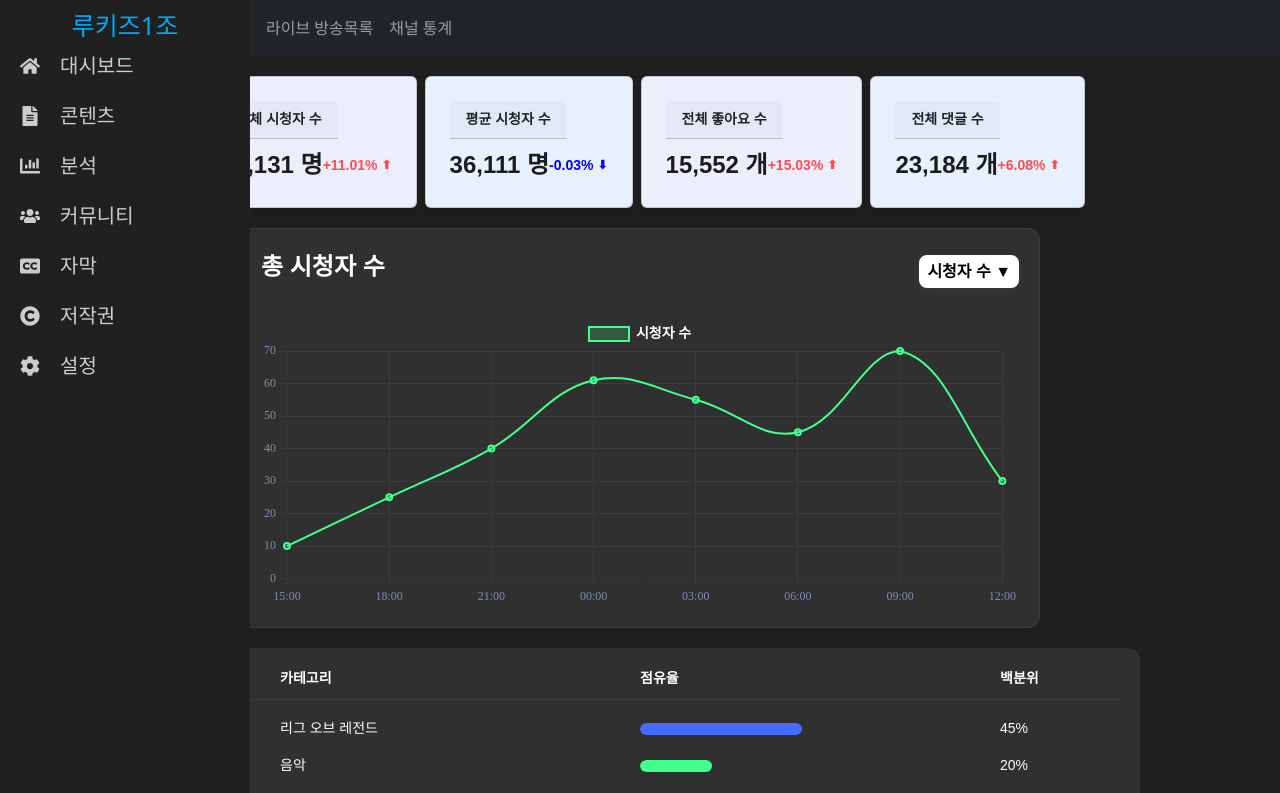
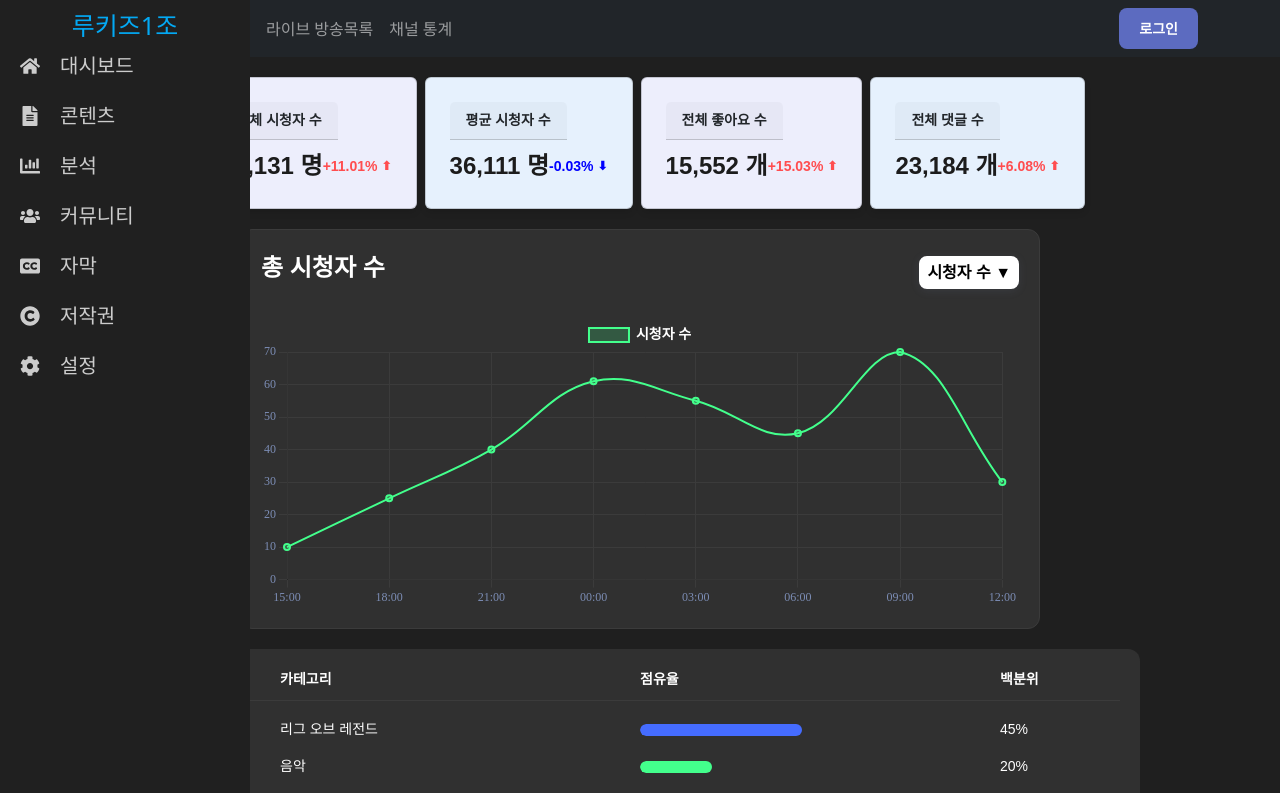
Before and after one commit to SK-Control-system/Front_React, a React (Create React App) app: page / in a window 1280 px wide. Shown: the top 793 px of the page. Built offline with nearby package versions, Linux system fonts and the light colour scheme.

Commit message:
구글 로그인 구현

```diff
--- a/public/index.html
+++ b/public/index.html
@@ -24,7 +24,20 @@
       work correctly both with client-side routing and a non-root public URL.
       Learn how to configure a non-root public URL by running `npm run build`.
     -->
+
+    <!-- Content Security Policy -->
+    <meta
+      http-equiv="Content-Security-Policy"
+      content="default-src 'self';
+               script-src 'self' 'unsafe-inline' 'unsafe-eval' https://*.google.com https://*.gstatic.com https://apis.google.com;
+               frame-src 'self' https://*.google.com https://accounts.google.com;
+               connect-src 'self' https://*.google.com https://accounts.google.com;
+               style-src 'self' 'unsafe-inline' https://*.google.com;
+               img-src 'self' data: https://*.google.com https://*.gstatic.com;"
+    />
+
     <title>React App</title>
+    <script src="https://accounts.google.com/gsi/client" async defer></script>
   </head>
   <body>
     <noscript>You need to enable JavaScript to run this app.</noscript>
--- a/src/App.js
+++ b/src/App.js
@@ -8,8 +8,9 @@ import ChannelAnalyticsPage from "./component/channel/ChannelAnalyticsPage";
 import "bootstrap/dist/css/bootstrap.min.css";
 import "./App.css";
 import LiveBroadcastPage from "./component/page/LiveBroadcastPage";
-import { WebSocketProvider } from "./provider/websocketContext";
 import { UserProvider } from "./provider/UserContext";
+import { WebSocketProvider } from "./provider/WebSocketContext";
+
 function App() {
   const stats = {
     totalViewers: 72131,
@@ -63,29 +64,6 @@ function App() {
     },
   ];
 
-  const handleGoogleLogin = async () => {
-    try {
-      // Google 로그인 요청
-      const auth2 = window.gapi.auth2.getAuthInstance();
-      const googleUser = await auth2.signIn();
-      const idToken = googleUser.getAuthResponse().id_token;
-
-      // 백엔드 API 호출
-      const response = await fetch(`https://${process.env.REACT_APP_BACKEND_POD_URL}/login`, {
-        method: "POST",
-        headers: {
-          "Content-Type": "application/json",
-          Authorization: `Bearer ${idToken}`,
-        },
-      });
-      const data = await response.json();
-
-      sessionStorage.setItem('userId', data.body.userId);
-    } catch (error) {
-      console.error('로그인 중 오류 발생:', error)
-    }
-  };
-
   return (
     <UserProvider>
       <WebSocketProvider>
--- /dev/null
+++ b/src/component/ShareComponent/NavbarComponent.css
@@ -0,0 +1,35 @@
+.auth-buttons {
+  display: flex;
+  align-items: center;
+  gap: 10px;
+}
+
+.auth-btn {
+  padding: 10px 20px;
+  border: none;
+  border-radius: 8px;
+  font-size: 14px;
+  font-weight: bold;
+  cursor: pointer;
+  transition: all 0.3s ease;
+}
+
+.login-btn {
+  background-color: #5c6bc0;
+  color: #fff;
+}
+
+.login-btn:hover {
+  background-color: #3d4e99;
+  box-shadow: 0 4px 8px rgba(0, 0, 0, 0.2);
+}
+
+.logout-btn {
+  background-color: #f44336;
+  color: #fff;
+}
+
+.logout-btn:hover {
+  background-color: #c62828;
+  box-shadow: 0 4px 8px rgba(0, 0, 0, 0.2);
+}
--- a/src/component/ShareComponent/NavbarComponent.js
+++ b/src/component/ShareComponent/NavbarComponent.js
@@ -1,22 +1,90 @@
+import { useEffect } from 'react';
 import Container from 'react-bootstrap/Container';
 import Nav from 'react-bootstrap/Nav';
 import Navbar from 'react-bootstrap/Navbar';
 import { Link } from "react-router-dom";
+import { useUser } from '../../provider/UserContext';
+import "./NavbarComponent.css"
+
 function NavbarComponent() {
+  const { userId, setUserId } = useUser();
+
+  useEffect(() => {
+    // 스크립트 로드 완료 확인을 위한 함수
+    const initializeGoogleSignIn = () => {
+      if (window.google) {
+        try {
+          window.google.accounts.id.initialize({
+            client_id: process.env.REACT_APP_GOOGLE_CLIENT_ID,
+            callback: handleCredentialResponse
+          });
+        } catch (error) {
+          console.error('Google Sign-In 초기화 오류:', error);
+        }
+      }
+    };
+
+    // 스크립트 로드 상태 확인
+    if (document.readyState === 'complete') {
+      initializeGoogleSignIn();
+    } else {
+      window.addEventListener('load', initializeGoogleSignIn);
+      return () => window.removeEventListener('load', initializeGoogleSignIn);
+    }
+  }, []);
+
+  const handleCredentialResponse = async (response) => {
+    try {
+      // 백엔드 API 호출
+      const res = await fetch(`https://${process.env.REACT_APP_BACKEND_POD_URL}/login`, {
+        method: "POST",
+        headers: {
+          "Content-Type": "application/json",
+          Authorization: `Bearer ${response.credential}`,
+        },
+      });
+      const data = await res.json();
+
+      localStorage.setItem('userId', data.body.userId);
+      setUserId(data.body.userId);
+    } catch (error) {
+      console.error('로그인 중 오류 발생:', error);
+    }
+  };
+
+  const handleGoogleLogin = () => {
+    if (window.google?.accounts?.id) {
+      window.google.accounts.id.prompt();
+    }
+  };
+
+  const handleLogout = () => {
+    localStorage.removeItem("userId");
+    setUserId(null);
+  };
+
   return (
     <Navbar bg="dark" data-bs-theme="dark">
-        <Container>
-        <Navbar.Brand as={Link} to="/">
-          라온
-        </Navbar.Brand>
-          <Nav className="me-auto">
+      <Container>
+        <Navbar.Brand as={Link} to="/">라온</Navbar.Brand>
+        <Nav className="me-auto">
           <Nav.Link as={Link} to="/analytics">실시간 방송통계</Nav.Link>
           <Nav.Link as={Link} to="/livebroadcast">라이브 방송목록</Nav.Link>
           <Nav.Link as={Link} to="/channel">채널 통계</Nav.Link>
-
-          </Nav>
-        </Container>
-      </Navbar>
+        </Nav>
+        <div className="auth-buttons">
+          {userId ? (
+            <button className="auth-btn logout-btn" onClick={handleLogout}>
+              로그아웃
+            </button>
+          ) : (
+            <button className="auth-btn login-btn" onClick={handleGoogleLogin}>
+              로그인
+            </button>
+          )}
+        </div>
+      </Container>
+    </Navbar>
   );
 }
 
--- a/src/provider/UserContext.js
+++ b/src/provider/UserContext.js
@@ -3,18 +3,18 @@ import { createContext, useContext, useEffect, useState } from "react"
 const UserContext = createContext(null);
 
 export const UserProvider = ({children}) =>{
-    const [token, setToken] = useState(null);
+    const [userId, setUserId] = useState(null);
 
     useEffect(() => {
-        const storedToken = localStorage.getItem("token");
+        const storedUserId = localStorage.getItem("userId");
 
-        if(storedToken){
-            setToken(storedToken);
+        if(storedUserId){
+            setUserId(storedUserId);
         }
     }, []);
 
     return(
-        <UserContext.Provider value={{token, setToken}}>
+        <UserContext.Provider value={{userId, setUserId}}>
             {children}
         </UserContext.Provider>
     )
```
Also changed, not shown: 1 other file (tests, documents, lock files or other folders).
